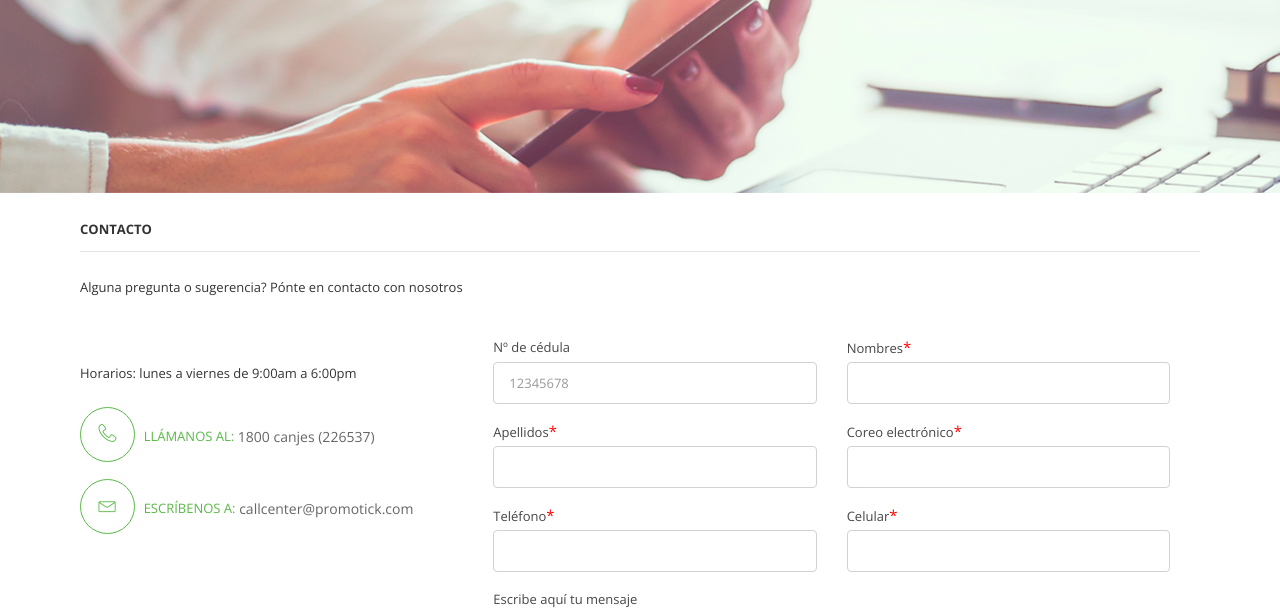
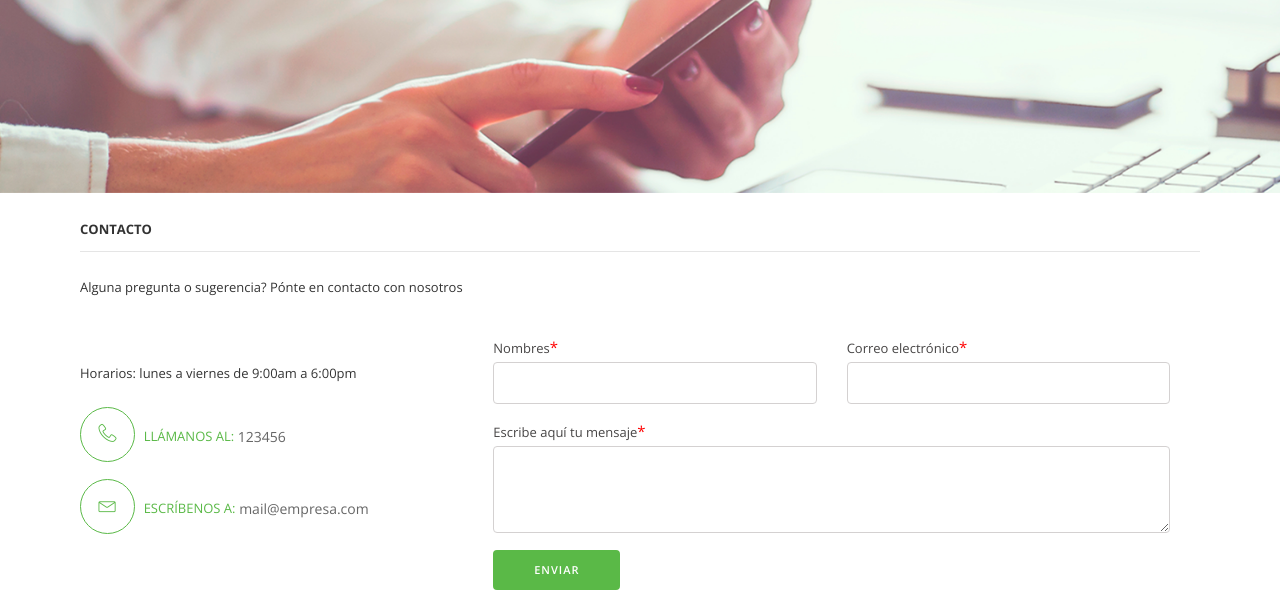
Before and after one commit to webplazapoints/plp-web, a plain HTML site: page contacto.html in a window 1280 px wide. Shown: the part 161-772 px from the top of the page. Drawn offline with nearby package versions, Linux system fonts and the light colour scheme.

Commit message:
Fixes #2

```diff
--- a/contacto.html
+++ b/contacto.html
@@ -84,9 +84,7 @@
 										</li>
 									</ul>
 								</div>
-
 							</div>
-
 							<div class="col-sm-12 col-lg-4">
 								<nav>
 									<ul>
@@ -102,9 +100,8 @@
 										<li class="column-1">
 											<a href="mi-perfil.html">Mi perfil</a>
 										</li>
-
 										<li class="column-1">
-											<a href="contacto.html">Contacto</a>
+											<a href="contacto.html" class="active">Contacto</a>
 										</li>
 										<li class="column-1">
 											<a href="faq.html">Ayuda</a>
@@ -162,7 +159,7 @@
 						<label>Llámanos al:</label>
 					</div>
 					<div class="phone-box">
-						<p style="font-size: 14px;color: #666"> 1800 canjes (226537)</p>
+						<p style="font-size: 14px;color: #666"> 123456</p>
 					</div>
 					<br><br>
 					<div class="item-contact-box">
@@ -170,38 +167,22 @@
 						<label>Escríbenos a:</label>
 					</div>
 					<div class="mail-box">
-						<a href="mailto:callcenter@promotick.com">callcenter@promotick.com</a>
+						<a href="mailto:callcenter@promotick.com">mail@empresa.com</a>
 					</div>
 				</div>
 				<div class="col-md-8">
 					<form>
 						<div class="col-sm-12 sinpad-resp">
-							<div class="col-sm-6">
-								<label for="">Nº de cédula</label>
-								<input type="text" placeholder="" value="12345678">
-							</div>
 							<div class="col-sm-6 col-xs-12 sinpad-resp">
-								<label for="" class="obl">Nombres</label>
+								<label class="obl">Nombres</label>
 								<input type="text" placeholder="">
 							</div>
 							<div class="col-sm-6 col-xs-12 sinpad-resp">
-								<label for="" class="obl">Apellidos</label>
-								<input type="text" placeholder="">
-							</div>
-							<div class="col-sm-6 col-xs-12 sinpad-resp">
-								<label for="" class="obl">Coreo electrónico</label>
-								<input type="text" placeholder="">
-							</div>
-							<div class="col-sm-6 col-xs-12 sinpad-resp">
-								<label for="" class="obl">Teléfono</label>
-								<input type="text" placeholder="">
-							</div>
-							<div class="col-sm-6 col-xs-12 sinpad-resp">
-								<label for="" class="obl">Celular</label>
+								<label class="obl">Correo electrónico</label>
 								<input type="text" placeholder="">
 							</div>
 							<div class="col-sm-12 sinpad-resp">
-								<label for="">Escribe aquí tu mensaje</label>
+								<label class="obl">Escribe aquí tu mensaje</label>
 								<textarea cols="30" rows="5" type="text"></textarea>
 							</div>
 						</div>
@@ -226,7 +207,6 @@
 						<li><a href="faq.html">Ayuda</a></li>
 						<li><a href="terminos_y_condiciones.html">Términos y condiciones</a></li>
 						<li><a href="contacto.html">Contacto</a></li>
-
 					</ul>
 				</div>
 			</div>
```
